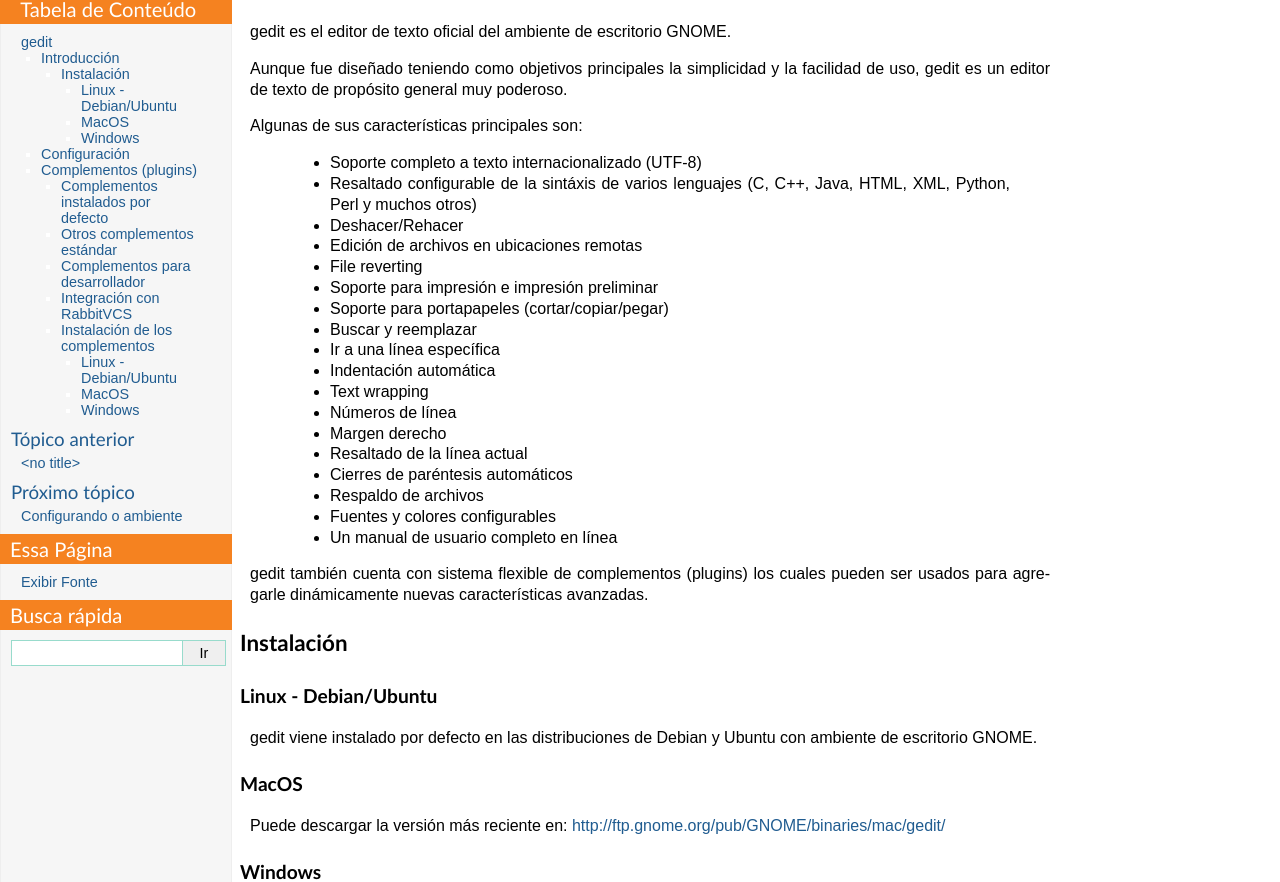
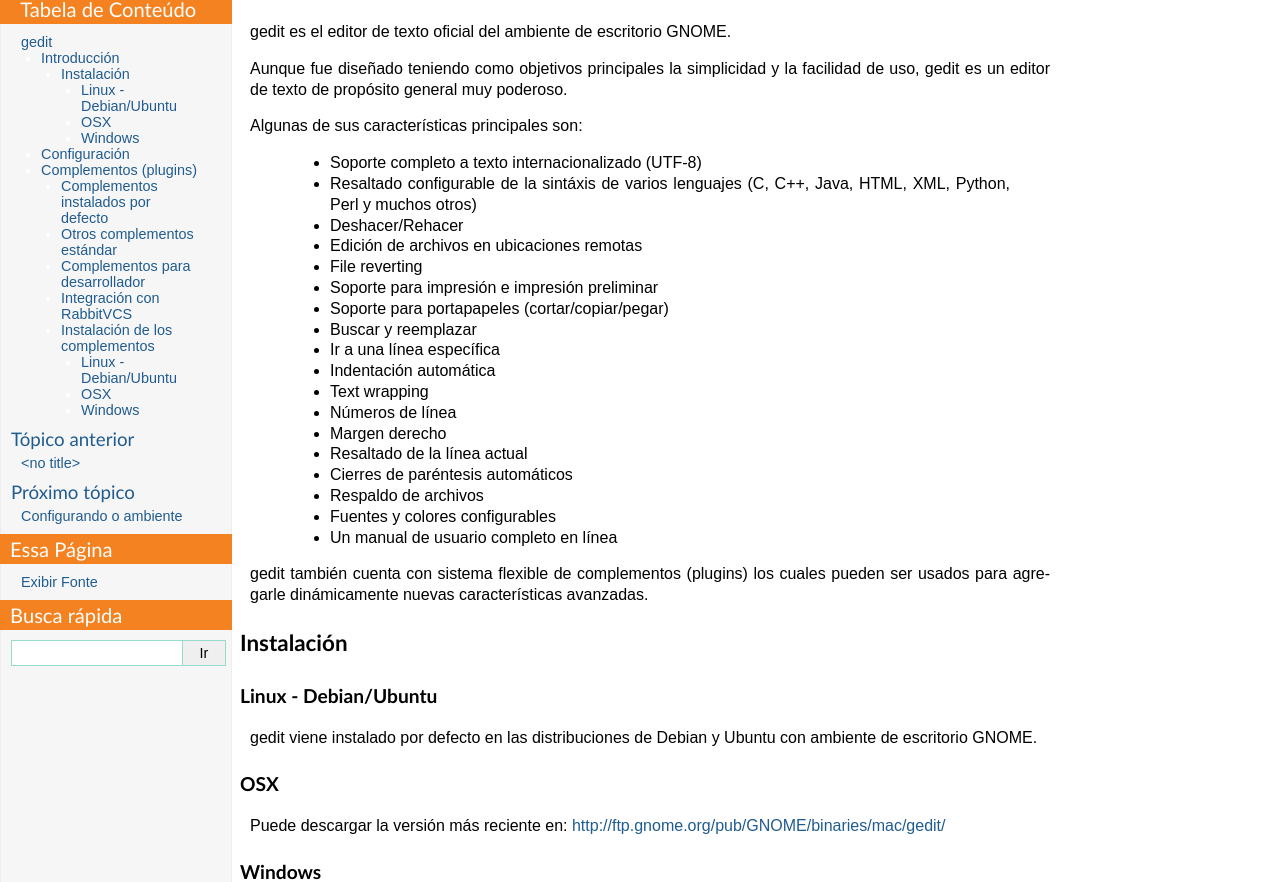
Before and after one commit to simplesconsultoria/sc.dev.core, a Sphinx documentation site: the page built from docs/editors/gedit.rst, in a window 1280 px wide and 1400 px high. Shown: the part 132-1014 px from the top of the window. Built offline with Sphinx 7.4.7, drawn with Linux system fonts in a browser that asks for light colours.

Commit message:
Change mentions to MacOS to OSX

```diff
--- a/docs/editors/gedit.rst
+++ b/docs/editors/gedit.rst
@@ -46,7 +46,7 @@
 gedit viene instalado por defecto en las distribuciones de Debian y Ubuntu con
 ambiente de escritorio GNOME.
 
-MacOS
+OSX
 ^^^^^
 Puede descargar la versión más reciente en: http://ftp.gnome.org/pub/GNOME/binaries/mac/gedit/
 
@@ -163,7 +163,7 @@
    sudo apt-get install rabbitvcs-core rabbitvcs-nautilus rabbitvcs-gedit
 
 
-MacOS
+OSX
 ^^^^^
 TBD
 
```
